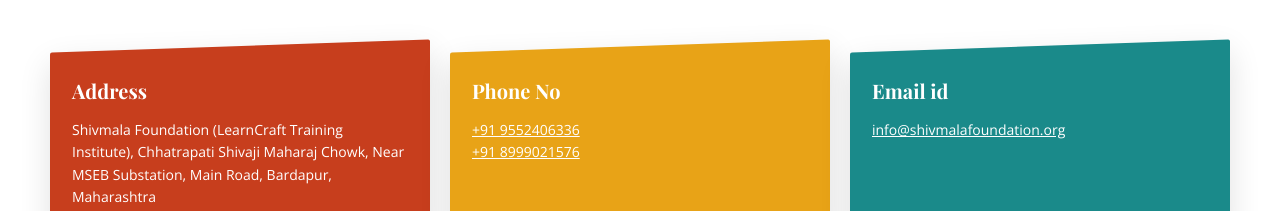
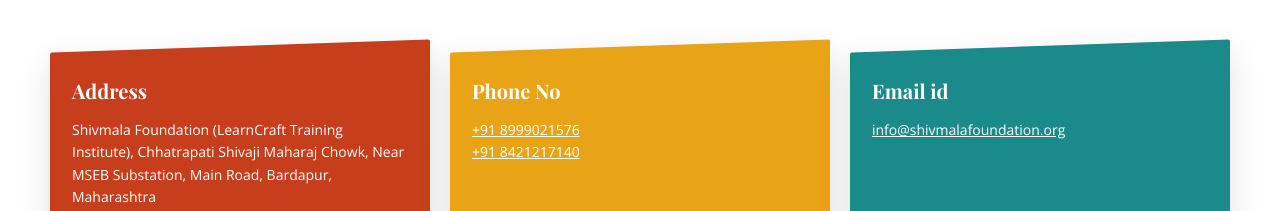
Before and after one commit to Onkar-Satale/Shivmala_Foundation, a React (Create React App) app: page /contact in a window 1280 px wide. Shown: the part 826-1037 px from the top of the page. Built offline with nearby package versions, Linux system fonts and the light colour scheme; a web font is replaced by a local one.

Commit message:
numbers updated

```diff
--- a/src/pages/Contact.js
+++ b/src/pages/Contact.js
@@ -79,9 +79,9 @@
         <div className="contact-card contact-card--amber">
           <h3>Phone No</h3>
           <p>
-            <a href="tel:+919552406336">+91 9552406336</a>
+            <a href="tel:+919552406336">+91 8999021576</a>
             <br />
-            <a href="tel:+918999021576">+91 8999021576</a>
+            <a href="tel:+918999021576">+91 8421217140</a>
           </p>
         </div>
         <div className="contact-card contact-card--teal">
```
